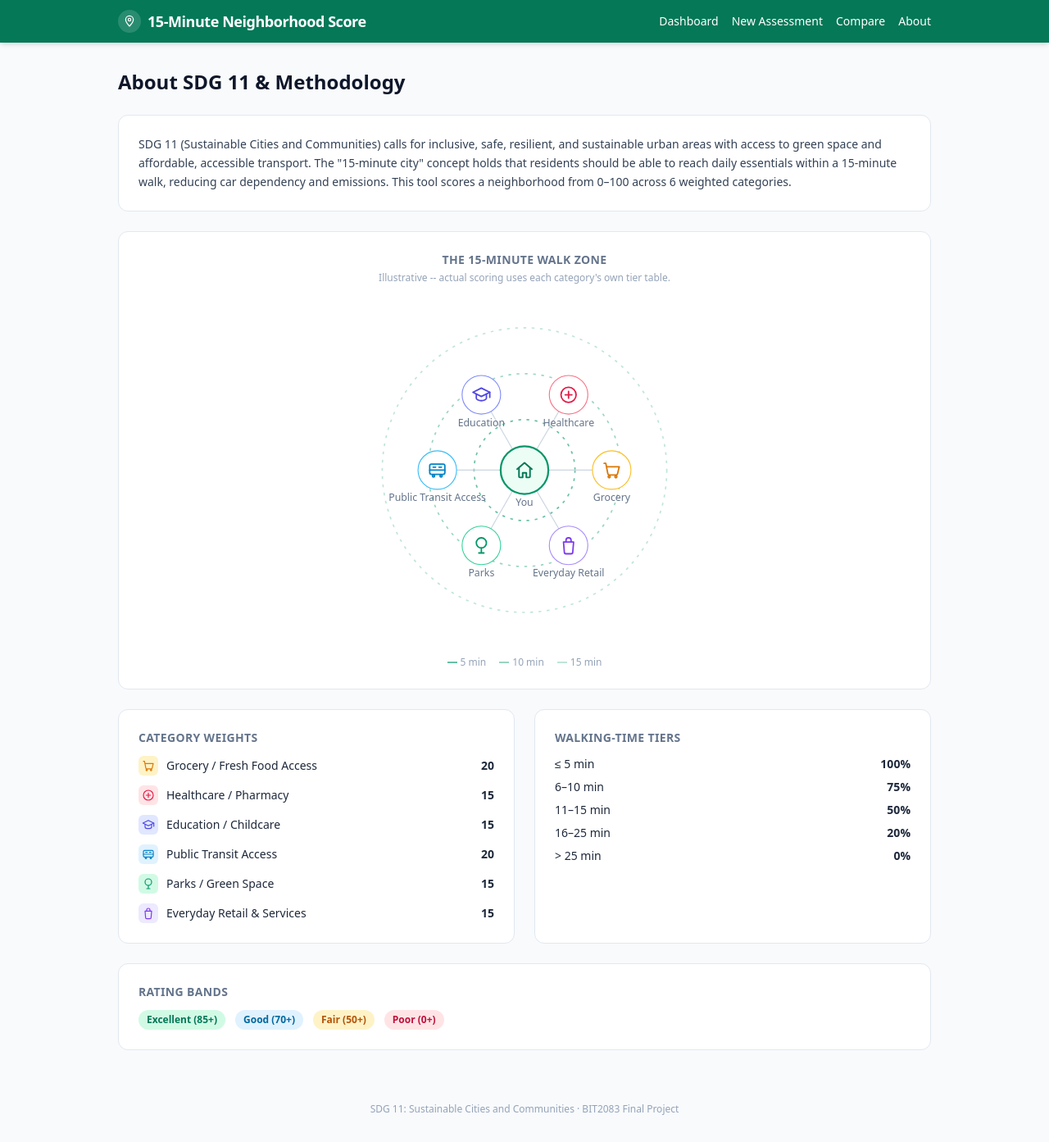
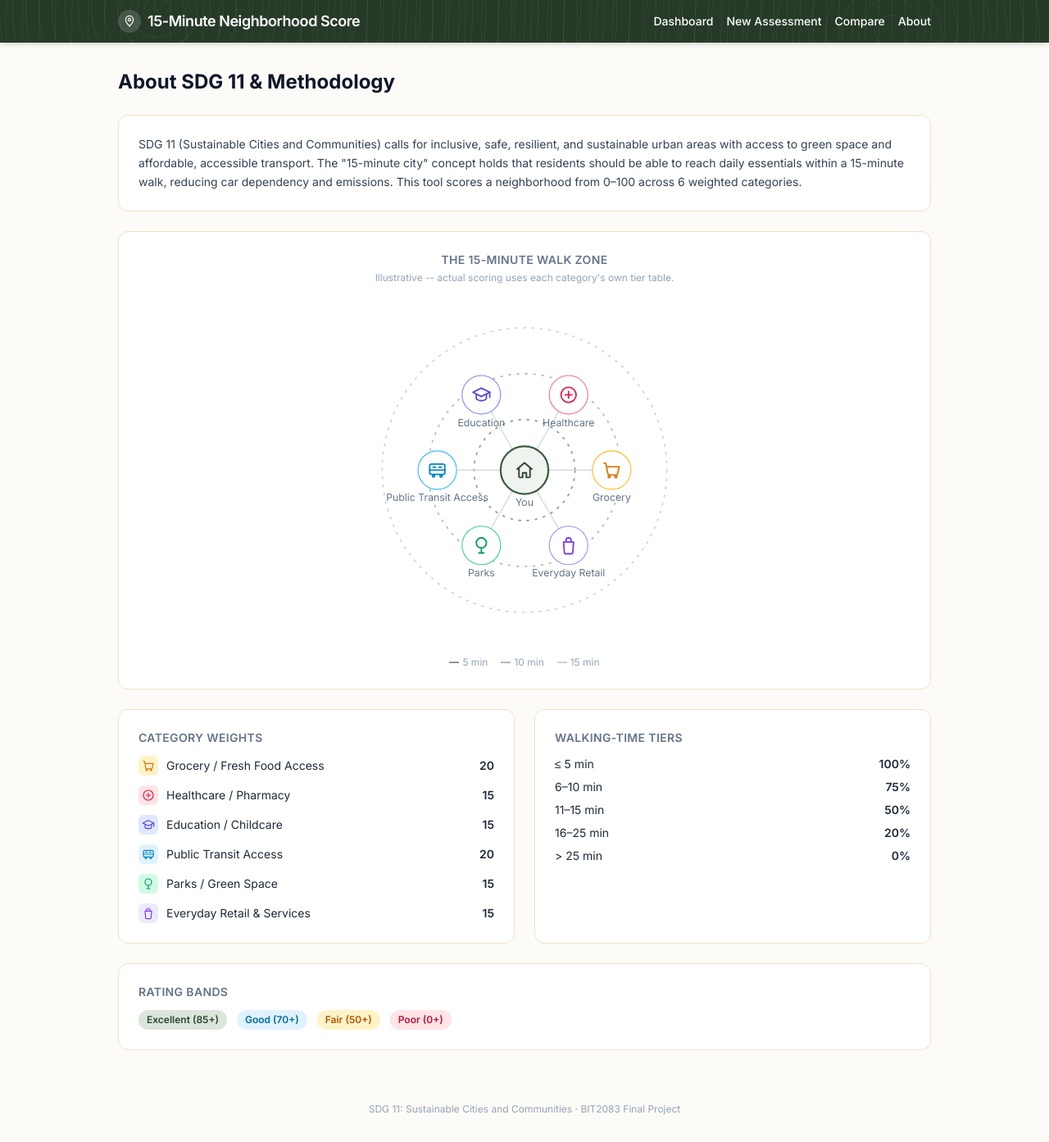
Before and after one commit to DevFadul/15-minute-neighborhood-score, a Flask app: page /about in a window 1280 px wide. Shown: the whole page at 82% size. Run offline with Flask 3, Linux system fonts and the light colour scheme; some libraries are stand-ins or nearby versions.

Commit message:
Redesign web UI with a cartography-inspired palette
Swap the flat emerald "eco-SaaS" look for a map-inspired theme: sand
background, forest green chrome, terracotta accents/CTAs, a subtle
topographic contour texture on the nav and hero, and Inter typography.
Category icon colors already matched standard map color-psychology
(green=parks, red=health, blue=transit) so those were left as-is.

Also fixes the score gauge and radar chart, which previously always
rendered emerald regardless of rating -- they now dynamically match
the Excellent/Good/Fair/Poor color for each assessment.

```diff
--- a/web/routes.py
+++ b/web/routes.py
@@ -18,10 +18,19 @@ from web.forms import parse_category_times, validate_nickname
 bp = Blueprint("main", __name__)
 
 RATING_COLORS = {
-    "Excellent": "emerald",
+    "Excellent": "forest",
     "Good": "sky",
     "Fair": "amber",
     "Poor": "rose",
+}
+
+# Matches the Tailwind *-600 shade behind each RATING_COLORS name, for contexts
+# (the CSS conic-gradient score gauge, Chart.js) that need a real hex value.
+RATING_HEX = {
+    "Excellent": "#3d5c3e",
+    "Good": "#0284c7",
+    "Fair": "#d97706",
+    "Poor": "#e11d48",
 }
 
 
@@ -118,7 +127,7 @@ def detail(assessment_id):
     return render_template(
         "detail.html", assessment=assessment, breakdown=breakdown,
         score=round_half_up(total_score), rating=rating, color=RATING_COLORS[rating],
-        tips=tips,
+        gauge_color=RATING_HEX[rating], tips=tips,
         chart_labels=[row["label"] for row in breakdown],
         chart_points=[row["points"] for row in breakdown],
     )
--- a/web/static/style.css
+++ b/web/static/style.css
@@ -1,5 +1,12 @@
+.topo-pattern {
+  background-image:
+    repeating-radial-gradient(circle at 15% 25%, rgba(255, 255, 255, 0.06) 0, rgba(255, 255, 255, 0.06) 1px, transparent 1px, transparent 16px),
+    repeating-radial-gradient(circle at 85% 75%, rgba(255, 255, 255, 0.05) 0, rgba(255, 255, 255, 0.05) 1px, transparent 1px, transparent 20px);
+}
+
 .score-gauge {
   --size: 140px;
+  --gauge-color: #3d5c3e;
   width: var(--size);
   height: var(--size);
   border-radius: 9999px;
@@ -7,7 +14,7 @@
   align-items: center;
   justify-content: center;
   position: relative;
-  background: conic-gradient(#059669 calc(var(--score) * 1%), #e2e8f0 0deg);
+  background: conic-gradient(var(--gauge-color) calc(var(--score) * 1%), #e9e2d0 0deg);
 }
 
 .score-gauge::before {
--- a/web/templates/about.html
+++ b/web/templates/about.html
@@ -20,9 +20,9 @@
   </h2>
   <p class="text-xs text-slate-400 text-center mb-2">Illustrative -- actual scoring uses each category's own tier table.</p>
   <svg viewBox="0 0 400 390" class="w-full max-w-md mx-auto">
-    <circle cx="200" cy="195" r="155" fill="none" stroke="#059669" stroke-width="1.5" stroke-dasharray="3 6" opacity="0.25"/>
-    <circle cx="200" cy="195" r="105" fill="none" stroke="#059669" stroke-width="1.5" stroke-dasharray="3 6" opacity="0.4"/>
-    <circle cx="200" cy="195" r="55" fill="none" stroke="#059669" stroke-width="1.5" stroke-dasharray="3 6" opacity="0.6"/>
+    <circle cx="200" cy="195" r="155" fill="none" stroke="#3d5c3e" stroke-width="1.5" stroke-dasharray="3 6" opacity="0.25"/>
+    <circle cx="200" cy="195" r="105" fill="none" stroke="#3d5c3e" stroke-width="1.5" stroke-dasharray="3 6" opacity="0.4"/>
+    <circle cx="200" cy="195" r="55" fill="none" stroke="#3d5c3e" stroke-width="1.5" stroke-dasharray="3 6" opacity="0.6"/>
 
     {% set markers = [
       ("grocery", 295, 195), ("healthcare", 248, 113), ("education", 153, 113),
@@ -32,8 +32,8 @@
       <line x1="200" y1="195" x2="{{ x }}" y2="{{ y }}" stroke="#cbd5e1" stroke-width="1"/>
     {% endfor %}
 
-    <circle cx="200" cy="195" r="26" fill="#ecfdf5" stroke="#059669" stroke-width="2"/>
-    <svg x="188" y="183" width="24" height="24" class="text-emerald-700">{{ icon_home }}</svg>
+    <circle cx="200" cy="195" r="26" fill="#f0f4f0" stroke="#3d5c3e" stroke-width="2"/>
+    <svg x="188" y="183" width="24" height="24" class="text-forest-700">{{ icon_home }}</svg>
     <text x="200" y="234" text-anchor="middle" class="fill-slate-500" font-size="11">You</text>
 
     {% for key, x, y in markers %}
@@ -48,9 +48,9 @@
     {% endfor %}
   </svg>
   <div class="flex items-center justify-center gap-4 text-xs text-slate-400 mt-2">
-    <span class="flex items-center gap-1"><span class="w-3 border-t-2 border-dashed border-emerald-600 opacity-60"></span> 5 min</span>
-    <span class="flex items-center gap-1"><span class="w-3 border-t-2 border-dashed border-emerald-600 opacity-40"></span> 10 min</span>
-    <span class="flex items-center gap-1"><span class="w-3 border-t-2 border-dashed border-emerald-600 opacity-25"></span> 15 min</span>
+    <span class="flex items-center gap-1"><span class="w-3 border-t-2 border-dashed border-forest-600 opacity-60"></span> 5 min</span>
+    <span class="flex items-center gap-1"><span class="w-3 border-t-2 border-dashed border-forest-600 opacity-40"></span> 10 min</span>
+    <span class="flex items-center gap-1"><span class="w-3 border-t-2 border-dashed border-forest-600 opacity-25"></span> 15 min</span>
   </div>
 </div>
 
--- a/web/templates/base.html
+++ b/web/templates/base.html
@@ -4,21 +4,44 @@
   <meta charset="utf-8">
   <meta name="viewport" content="width=device-width, initial-scale=1">
   <title>{% block title %}15-Minute Neighborhood Score{% endblock %}</title>
+  <link rel="preconnect" href="https://fonts.googleapis.com">
+  <link rel="preconnect" href="https://fonts.gstatic.com" crossorigin>
+  <link href="https://fonts.googleapis.com/css2?family=Inter:wght@400;500;600;700;800&display=swap" rel="stylesheet">
   <script src="https://cdn.tailwindcss.com"></script>
+  <script>
+    tailwind.config = {
+      theme: {
+        extend: {
+          fontFamily: { sans: ['Inter', 'ui-sans-serif', 'system-ui', 'sans-serif'] },
+          colors: {
+            forest: {
+              50: '#f0f4f0', 100: '#dbe5db', 200: '#b8cbb8', 300: '#8fac8f', 400: '#6b8f6c',
+              500: '#4f7350', 600: '#3d5c3e', 700: '#2f4830', 800: '#263a27', 900: '#1f2f20',
+            },
+            terracotta: {
+              50: '#fdf4ef', 100: '#fae3d5', 200: '#f3c4a8', 300: '#e9a077', 400: '#dd7c4d',
+              500: '#c1602f', 600: '#a44d24', 700: '#833e1e', 800: '#69331b', 900: '#562b19',
+            },
+            sand: { 50: '#fdfbf7', 100: '#f8f1e4', 200: '#f0e2c8', 300: '#e4cea3' },
+          },
+        },
+      },
+    };
+  </script>
   <script src="https://unpkg.com/htmx.org@2.0.4"></script>
   <link rel="stylesheet" href="{{ url_for('static', filename='style.css') }}">
   <style type="text/tailwindcss">
     .input-field {
-      @apply w-full rounded-lg border border-slate-300 px-3 py-2 text-sm focus:border-emerald-500 focus:ring-1 focus:ring-emerald-500 outline-none transition;
+      @apply w-full rounded-lg border border-slate-300 px-3 py-2 text-sm focus:border-forest-500 focus:ring-1 focus:ring-forest-500 outline-none transition;
     }
     .btn-primary {
-      @apply bg-emerald-600 hover:bg-emerald-700 text-white font-semibold px-5 py-2.5 rounded-lg shadow-sm transition;
+      @apply bg-terracotta-600 hover:bg-terracotta-700 text-white font-semibold px-5 py-2.5 rounded-lg shadow-sm transition;
     }
     .btn-secondary {
-      @apply px-5 py-2.5 rounded-lg border border-slate-300 text-slate-600 hover:bg-slate-50 font-medium transition;
+      @apply px-5 py-2.5 rounded-lg border border-sand-300 text-slate-600 hover:bg-sand-50 font-medium transition;
     }
     .card {
-      @apply bg-white border border-slate-200 rounded-xl;
+      @apply bg-white border border-sand-200 rounded-xl;
     }
     .badge {
       @apply text-xs font-semibold px-2.5 py-1 rounded-full;
@@ -26,18 +49,18 @@
   </style>
   {% block extra_head %}{% endblock %}
 </head>
-<body class="h-full bg-slate-50 text-slate-800">
-  <nav class="bg-emerald-700 text-white shadow-md">
+<body class="h-full bg-sand-50 text-slate-800 font-sans">
+  <nav class="topo-pattern bg-forest-800 text-white shadow-md">
     <div class="max-w-5xl mx-auto px-4 py-3 flex items-center justify-between flex-wrap gap-2">
       <a href="{{ url_for('main.index') }}" class="flex items-center gap-2 font-semibold text-lg tracking-tight">
         <span class="w-7 h-7 rounded-full bg-white/15 p-1.5">{{ icon_pin }}</span>
         15-Minute Neighborhood Score
       </a>
       <div class="flex gap-4 text-sm font-medium">
-        <a href="{{ url_for('main.index') }}" class="hover:text-emerald-200">Dashboard</a>
-        <a href="{{ url_for('main.new_assessment') }}" class="hover:text-emerald-200">New Assessment</a>
-        <a href="{{ url_for('main.compare') }}" class="hover:text-emerald-200">Compare</a>
-        <a href="{{ url_for('main.about') }}" class="hover:text-emerald-200">About</a>
+        <a href="{{ url_for('main.index') }}" class="hover:text-terracotta-300 transition">Dashboard</a>
+        <a href="{{ url_for('main.new_assessment') }}" class="hover:text-terracotta-300 transition">New Assessment</a>
+        <a href="{{ url_for('main.compare') }}" class="hover:text-terracotta-300 transition">Compare</a>
+        <a href="{{ url_for('main.about') }}" class="hover:text-terracotta-300 transition">About</a>
       </div>
     </div>
   </nav>
@@ -49,7 +72,7 @@
           {% for category, message in messages %}
             <div class="rounded-lg px-4 py-3 text-sm font-medium
                         {{ 'bg-rose-50 text-rose-700 border border-rose-200' if category == 'error'
-                           else 'bg-emerald-50 text-emerald-700 border border-emerald-200' }}">
+                           else 'bg-forest-50 text-forest-700 border border-forest-200' }}">
               {{ message }}
             </div>
           {% endfor %}
--- a/web/templates/compare.html
+++ b/web/templates/compare.html
@@ -65,8 +65,8 @@
               {{ row.label }}
             </div>
           </td>
-          <td class="px-4 py-3 text-right {{ 'text-emerald-600 font-semibold' if row.a_wins }}">{{ row.points_a }}</td>
-          <td class="px-4 py-3 text-right {{ 'text-emerald-600 font-semibold' if row.b_wins }}">{{ row.points_b }}</td>
+          <td class="px-4 py-3 text-right {{ 'text-forest-600 font-semibold' if row.a_wins }}">{{ row.points_a }}</td>
+          <td class="px-4 py-3 text-right {{ 'text-forest-600 font-semibold' if row.b_wins }}">{{ row.points_b }}</td>
         </tr>
         {% endfor %}
       </tbody>
```
Also changed, not shown: web/templates/detail.html (+4 -4 lines), web/templates/index.html (+6 -6 lines), 1 other file.
